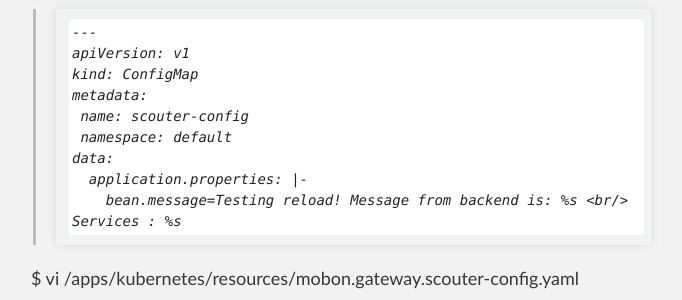
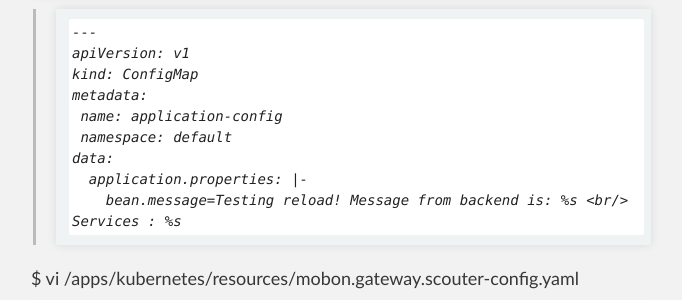
Before and after one commit to unlimited9/unlimited9.github.com, a Jekyll site: the page built from reference.notes/TA/cloud/kubernetes/configMap.md, in a window 1280 px wide and 1400 px high, scrolled down 944 px. Shown: the part 236-536 px from the top of the window, without its empty margins (299-981 px from the left). Built offline with Jekyll 4.4.1, drawn with Linux system fonts in a browser that asks for light colours; our own code applies the rules of GitHub Pages for plain Markdown files; some of the changed text lies outside the part shown.

Commit message:
Update configMap.md

```diff
--- a/reference.notes/TA/cloud/kubernetes/configMap.md
+++ b/reference.notes/TA/cloud/kubernetes/configMap.md
@@ -38,7 +38,7 @@ data:
 >apiVersion: v1
 >kind: ConfigMap
 >metadata:
->  name: scouter-config
+>  name: application-config
 >  namespace: default
 >data:
 >  application.properties: |-
```
Also changed, not shown: other parts of reference.notes/TA/cloud/kubernetes/configMap.md (+5 -2 lines).
